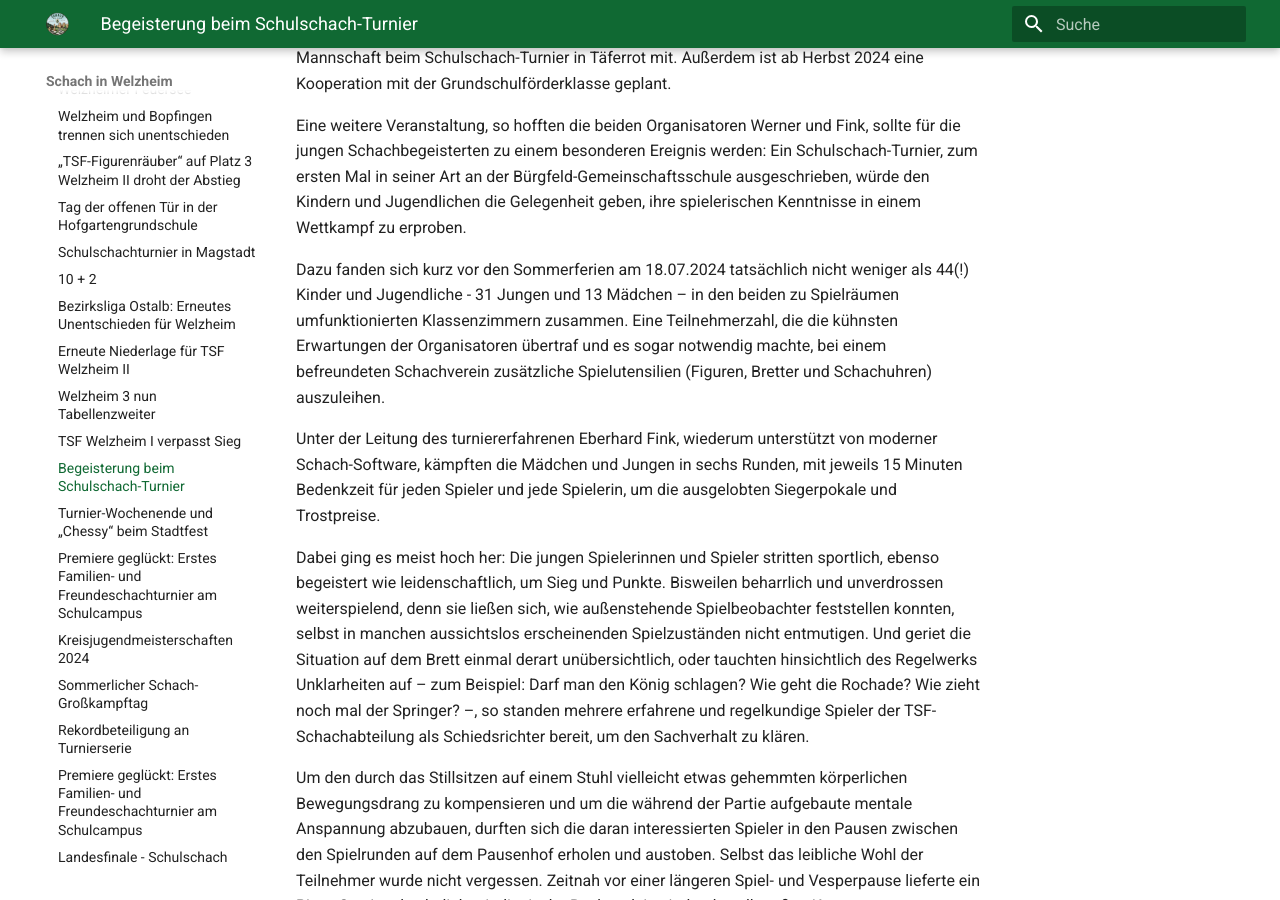
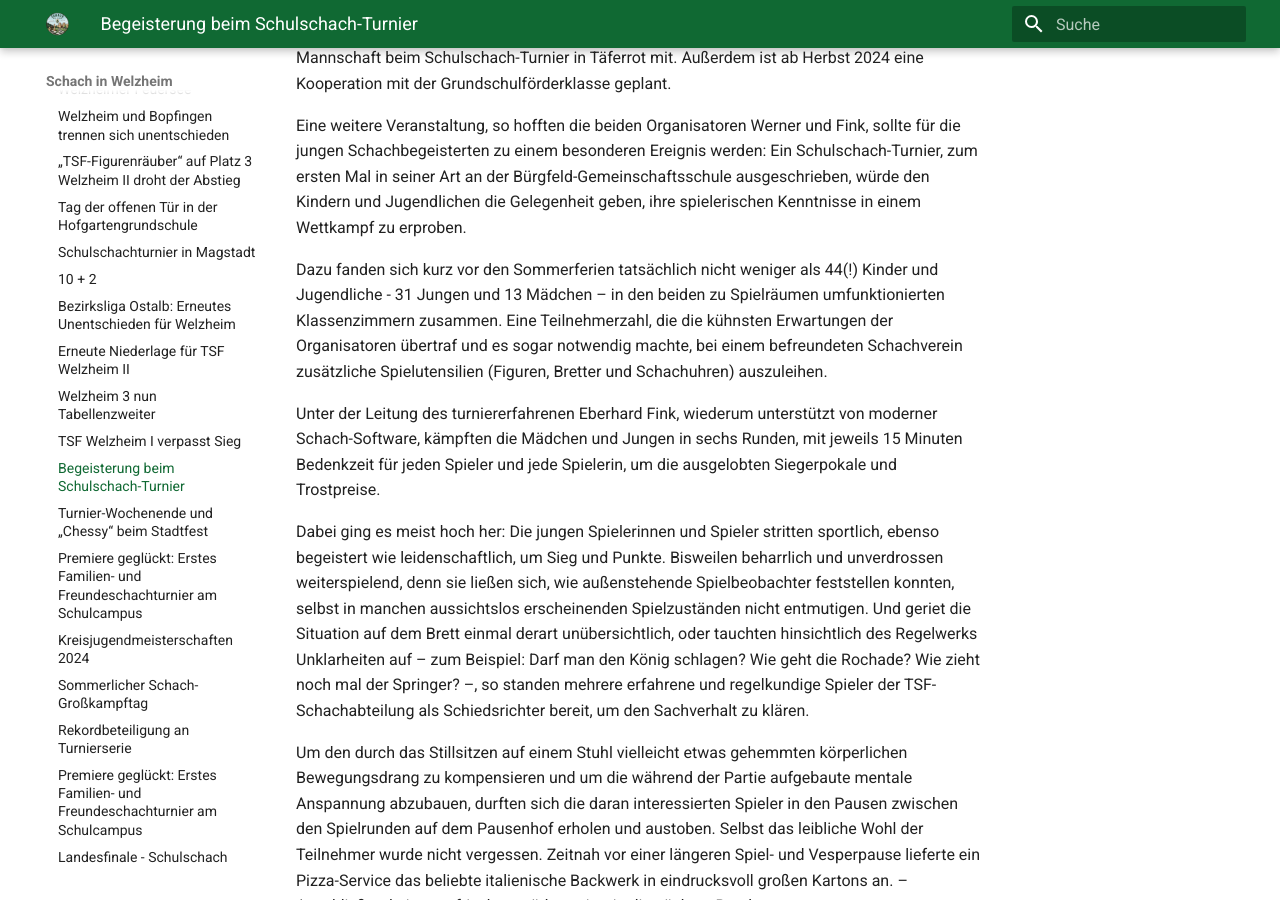
Before and after one commit to schachwelzheim/schachwelzheim, an MkDocs documentation site: the page built from docs/aktuelles/2024-07-18.md, in a window 1280 px wide and 900 px high, scrolled down 437 px. Built offline with MkDocs 1.6.1 and Material for MkDocs 9.7.7, drawn with Linux system fonts in a browser that asks for light colours.

Commit message:
Refine wording in 2024-07-18 event report
Corrected the phrasing in the event description for clarity.

```diff
--- a/docs/aktuelles/2024-07-18.md
+++ b/docs/aktuelles/2024-07-18.md
@@ -14,7 +14,7 @@ Mittlerweile sind die jungen Spielerinnen und Spieler mit Begeisterung bei der S
 
 Eine weitere Veranstaltung, so hofften die beiden Organisatoren Werner und Fink, sollte für die jungen Schachbegeisterten zu einem besonderen Ereignis werden: Ein Schulschach-Turnier, zum ersten Mal in seiner Art an der Bürgfeld-Gemeinschaftsschule ausgeschrieben, würde den Kindern und Jugendlichen die Gelegenheit geben, ihre spielerischen Kenntnisse in einem Wettkampf zu erproben.
 
-Dazu fanden sich kurz vor den Sommerferien am 18.07.2024 tatsächlich nicht weniger als 44(!) Kinder und Jugendliche - 31 Jungen und 13 Mädchen – in den beiden zu Spielräumen umfunktionierten Klassenzimmern zusammen. Eine Teilnehmerzahl, die die kühnsten Erwartungen der Organisatoren übertraf und es sogar notwendig machte, bei einem befreundeten Schachverein zusätzliche Spielutensilien (Figuren, Bretter und Schachuhren) auszuleihen.
+Dazu fanden sich kurz vor den Sommerferien tatsächlich nicht weniger als 44(!) Kinder und Jugendliche - 31 Jungen und 13 Mädchen – in den beiden zu Spielräumen umfunktionierten Klassenzimmern zusammen. Eine Teilnehmerzahl, die die kühnsten Erwartungen der Organisatoren übertraf und es sogar notwendig machte, bei einem befreundeten Schachverein zusätzliche Spielutensilien (Figuren, Bretter und Schachuhren) auszuleihen.
 
 Unter der Leitung des turniererfahrenen Eberhard Fink, wiederum unterstützt von moderner Schach-Software, kämpften die Mädchen und Jungen in sechs Runden, mit jeweils 15 Minuten Bedenkzeit für jeden Spieler und jede Spielerin, um die ausgelobten Siegerpokale und Trostpreise.
 
```
